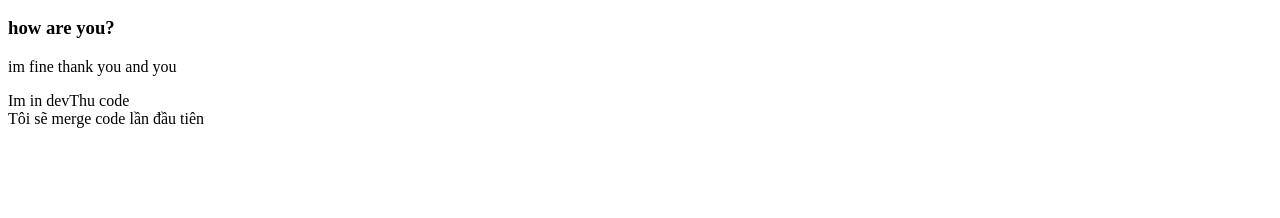
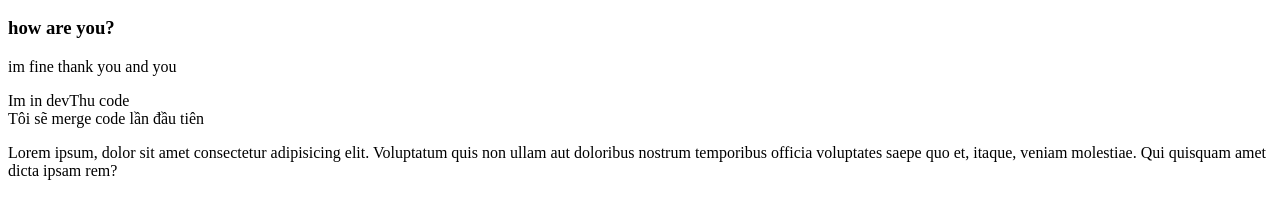
Before and after one commit to TrancyVo/BC76_DemoGit, a plain HTML site: page index.html in a window 1280 px wide. Shown: the part 110-328 px from the top of the page. Drawn offline with Linux system fonts and the light colour scheme.

Commit message:
day the p

```diff
--- a/index.html
+++ b/index.html
@@ -13,5 +13,10 @@
     <p>im fine thank you and you</p>
     <div class="container">Im in devThu code</div>
     <div class="demo_merge">Tôi sẽ merge code lần đầu tiên</div>
+    <p>
+      Lorem ipsum, dolor sit amet consectetur adipisicing elit. Voluptatum quis
+      non ullam aut doloribus nostrum temporibus officia voluptates saepe quo
+      et, itaque, veniam molestiae. Qui quisquam amet dicta ipsam rem?
+    </p>
   </body>
 </html>
```
